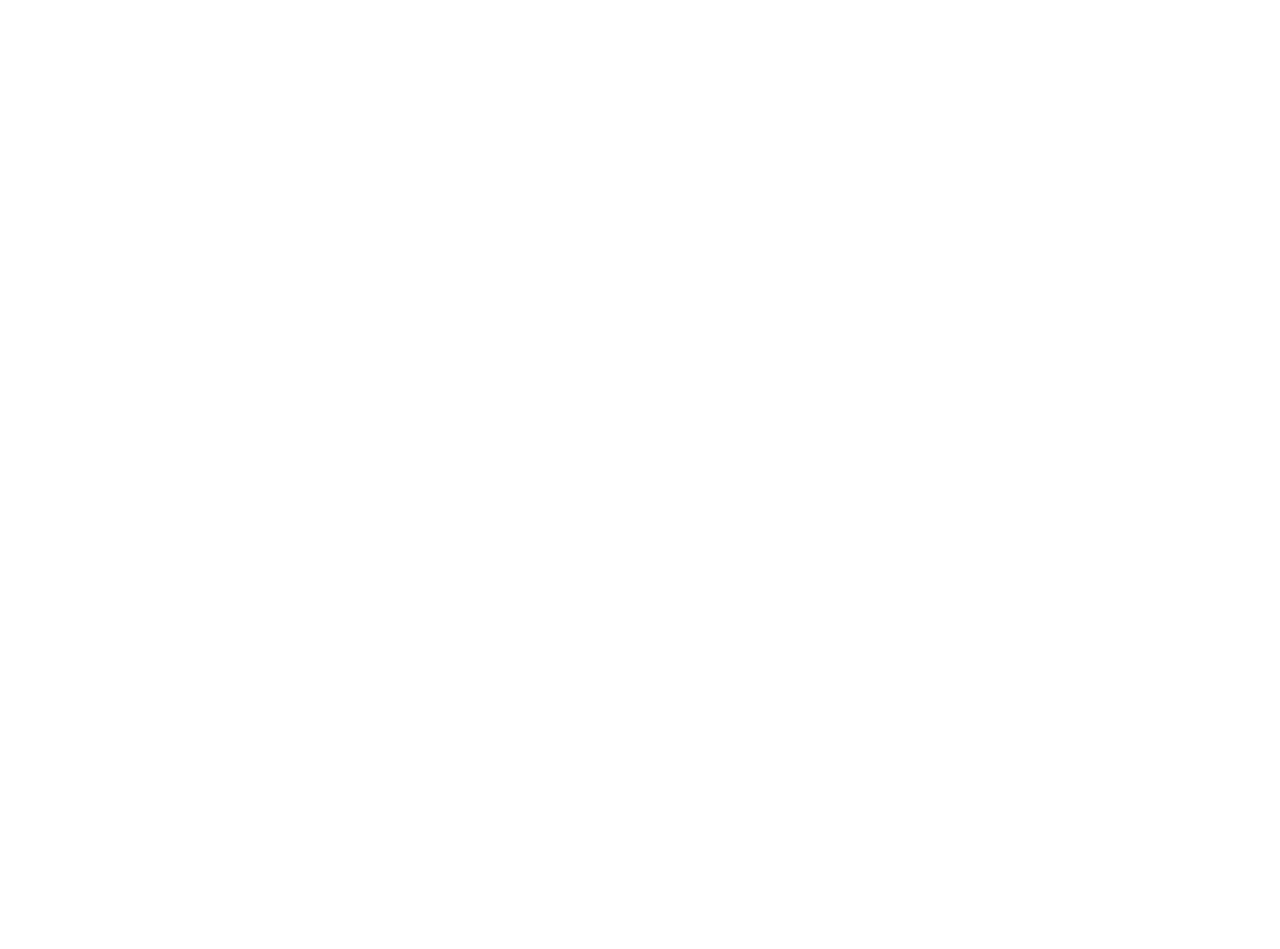
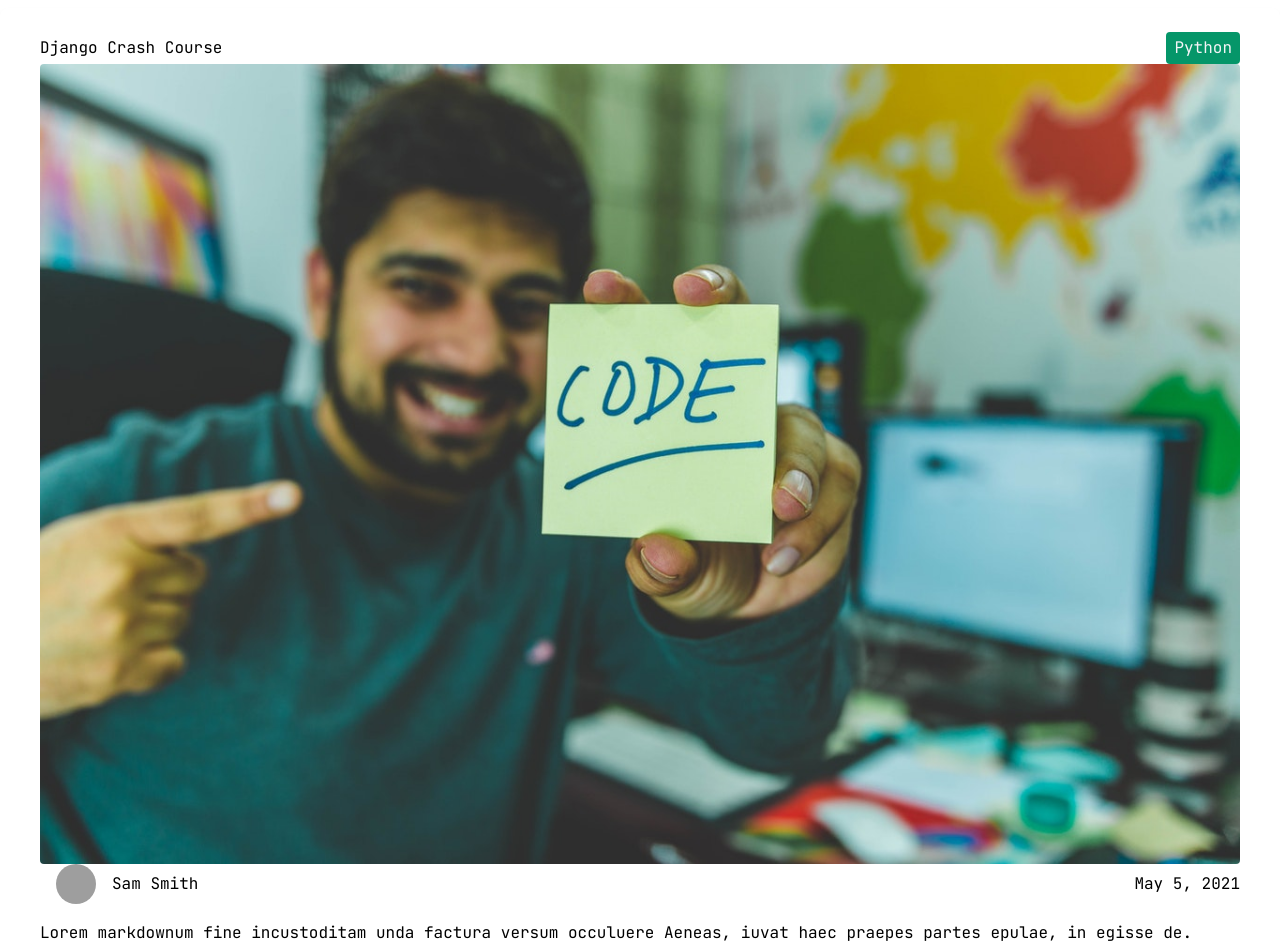
Before and after one commit to romfe/blog_markdown, a Next.js app: page /blog/django-crash-course in a window 1280 px wide. Shown: the part 148-1097 px from the top of the page. Before the commit the page ends 800 px from the top, so only its background shows below. Built offline with nearby package versions, Linux system fonts and the light colour scheme; grey boxes are pictures that could not be loaded.

Commit message:
preparing pagination

```diff
--- /dev/null
+++ b/src/config/index.ts
@@ -0,0 +1 @@
+export const POSTS_PER_PAGE = 3;
--- a/src/pages/blog/[slug].tsx
+++ b/src/pages/blog/[slug].tsx
@@ -2,7 +2,7 @@
 import matter from "gray-matter";
 import path from "path";
 import Link from "next/link";
-import marked from "marked";
+import { marked } from "marked";
 import Layout from "../../components/Layout";
 import CategoryLabel from "../../components/CategoryLabel";
 
@@ -25,8 +25,37 @@
   content,
   slug,
 }: PostsPageProps) => {
-  console.log(content);
-  return <div>{title}</div>;
+  return (
+    <Layout title={title}>
+      <Link href="/blog">Voltar</Link>
+      <div className="w-full px-10 py-6 bg-white rounded-lg shadow-md mt-6">
+        <div className="flex justify-between items-center mt-4">
+          <h1 className="text-5xl mb-7">{title}</h1>
+          <CategoryLabel>{category}</CategoryLabel>
+        </div>
+        <img
+          src={cover_image}
+          alt="imagem principal"
+          className="w-full rounded"
+        />
+        <div className="flex justify-between items-center bg-gray-100 p-2 my-8">
+          <div className="flex items-center">
+            <img
+              src={author_image}
+              alt="foto do autor"
+              className="mx-4 w-10 h-10 object-cover rounded-full hidden sm:block"
+            />
+            <h4>{author}</h4>
+          </div>
+          <div className="mr-4">{date}</div>
+        </div>
+
+        <div className="blog-text mt-2">
+          <div dangerouslySetInnerHTML={{ __html: marked(content) }}></div>
+        </div>
+      </div>
+    </Layout>
+  );
 };
 export default PostPage;
 export async function getStaticPaths() {
--- a/src/styles/globals.css
+++ b/src/styles/globals.css
@@ -3,3 +3,50 @@
 @tailwind base;
 @tailwind components;
 @tailwind utilities;
+
+p {
+  margin: 15px 0;
+  line-height: 1.8;
+}
+
+.blog-text ul,
+ol {
+  font-size: 110%;
+  line-height: 2.3;
+  font-weight: bold;
+  margin: 10px 0;
+}
+
+.blog-text pre {
+  background: #f4f4f4;
+  padding: 20px;
+  margin: 20px 0;
+  line-height: 2.3;
+}
+
+.blog-text h1 {
+  font-size: 35px;
+}
+
+.blog-text h2,
+.blog-text h3,
+.blog-text h4 {
+  font-size: 27px;
+}
+
+/* Fix category colors in production */
+.bg-yellow-600 {
+  background-color: #d97705;
+}
+.bg-blue-600 {
+  background: #3929eb;
+}
+.bg-green-600 {
+  background-color: #049669;
+}
+.bg-purple-600 {
+  background-color: #7730db;
+}
+.bg-red-600 {
+  background-color: #a70b34;
+}
```
Also changed, not shown: src/pages/blog/index.tsx (+3 -58 lines), src/pages/blog/page/[page_index].tsx (added, +81 -0 lines).
